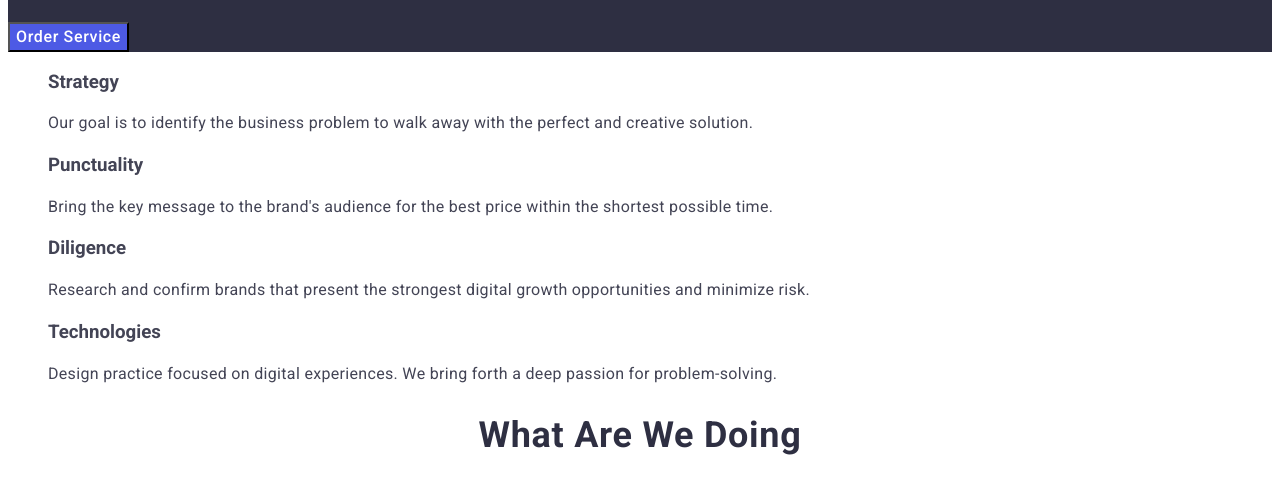
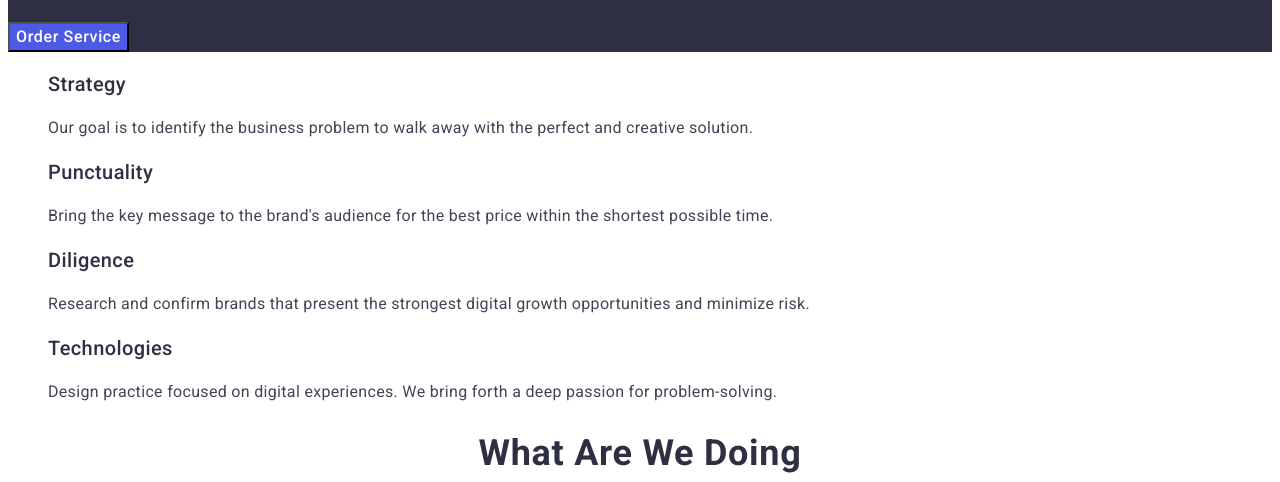
Before and after one commit to Titiof/goit-markup-hw-02, a plain HTML site: page index.html in a window 1280 px wide. Shown: the part 312-794 px from the top of the page. Drawn offline with Linux system fonts and the light colour scheme.

Commit message:
Update index.html

```diff
--- a/index.html
+++ b/index.html
@@ -54,23 +54,23 @@
             <h2 hidden>Studio</h2>
             <ul class="advantage-list list">
                 <li class="advantage-item">
-                    <h3>Strategy</h3>
-                    <p>Our goal is to identify the business problem to walk away with the perfect and creative solution.
+                    <h3 class="advantage-item-title">Strategy</h3>
+                    <p class="advantage-item-p">Our goal is to identify the business problem to walk away with the perfect and creative solution.
                     </p>
                 </li>
                 <li class="advantage-item">
-                    <h3>Punctuality</h3>
-                    <p>Bring the key message to the brand's audience for the best price within the shortest possible
+                    <h3 class="advantage-item-title">Punctuality</h3>
+                    <p class="advantage-item-p">Bring the key message to the brand's audience for the best price within the shortest possible
                         time.</p>
                 </li>
                 <li class="advantage-item">
-                    <h3>Diligence</h3>
-                    <p>Research and confirm brands that present the strongest digital growth opportunities and minimize
+                    <h3 class="advantage-item-title">Diligence</h3>
+                    <p class="advantage-item-p">Research and confirm brands that present the strongest digital growth opportunities and minimize
                         risk.</p>
                 </li>
                 <li class="advantage-item">
-                    <h3>Technologies</h3>
-                    <p>Design practice focused on digital experiences. We bring forth a deep passion for
+                    <h3 class="advantage-item-title">Technologies</h3>
+                    <p class="advantage-item-p">Design practice focused on digital experiences. We bring forth a deep passion for
                         problem-solving.</p>
                 </li>
             </ul>
```
